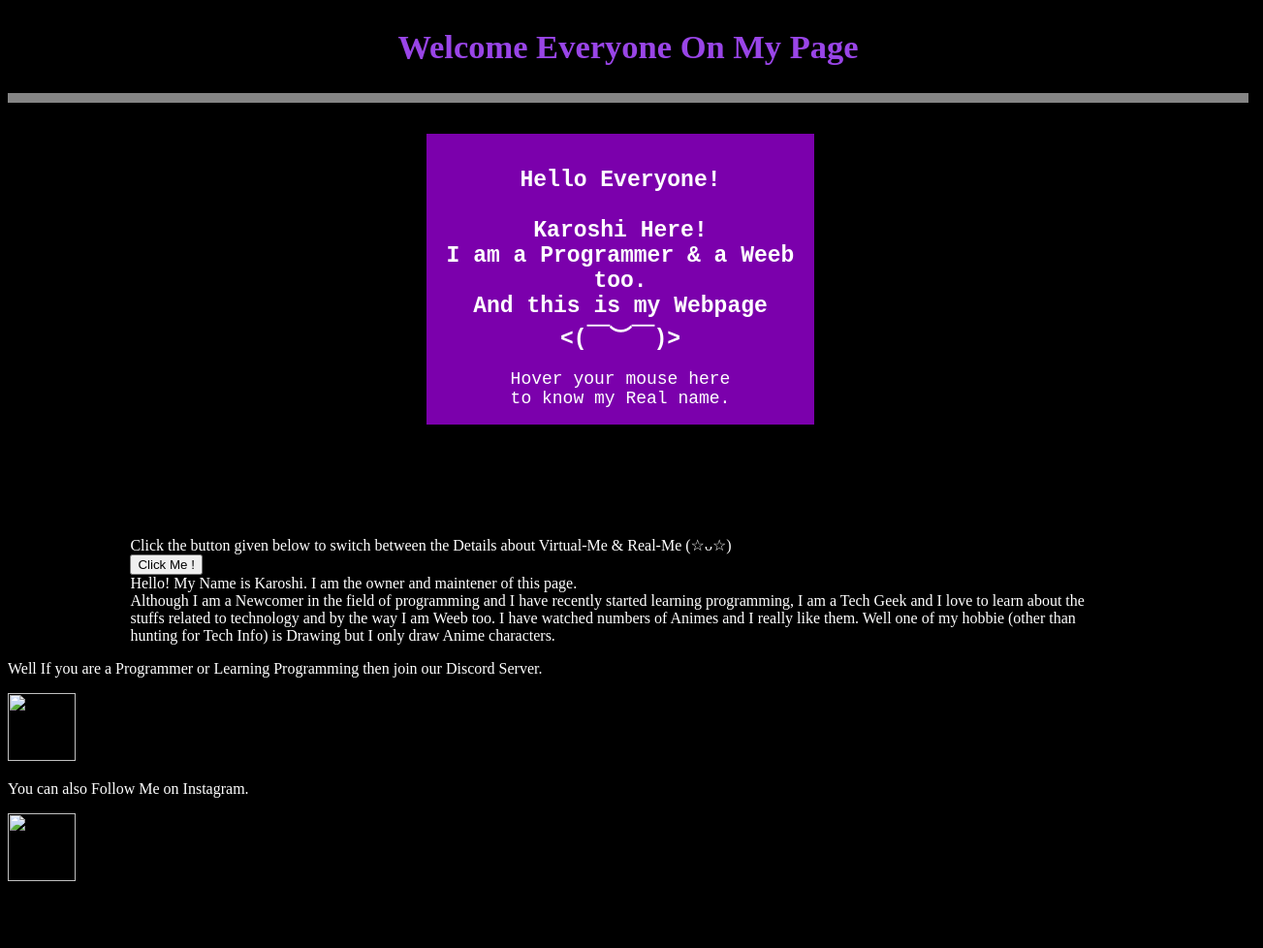
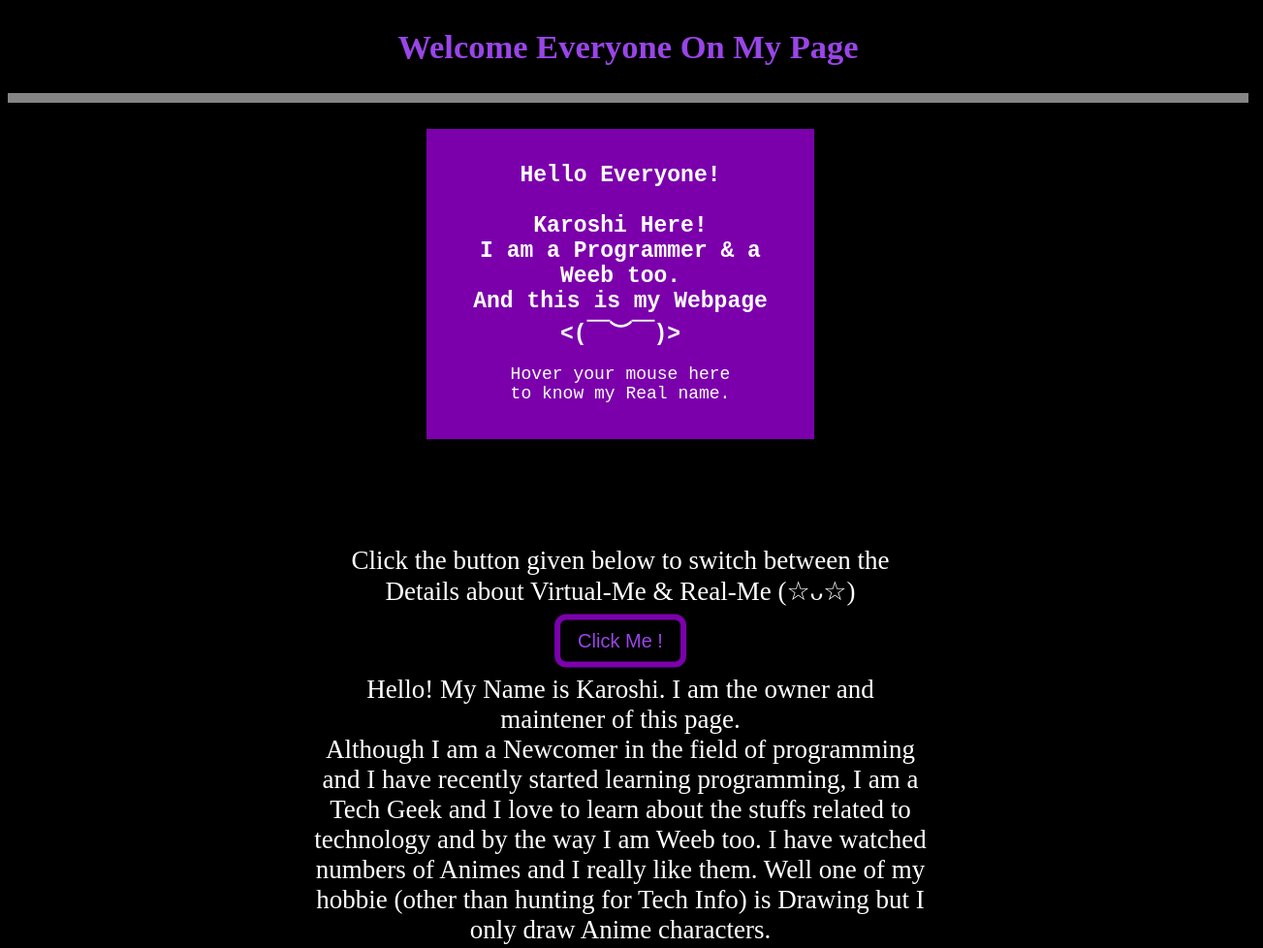
Before and after one commit to KaroshiNara/personal_website, a plain HTML site: page index.html in a window 1280 px wide. Shown: the top 978 px of the page at 97% size, 1303 px wide, since content can reach past the window. Before the commit the page ends 921 px from the top, so only its background shows below. Drawn offline with Linux system fonts and the light colour scheme.

Commit message:
Basic Webpage is Ready

```diff
--- a/stylesheet.css
+++ b/stylesheet.css
@@ -20,7 +20,6 @@ body {
 .progress-container {
   width: 100%;
   height: 10px;
-/*  background: #ccc;*/
   background: #858585;
 }
 
@@ -29,15 +28,9 @@ body {
   background: #7b00ac;
   width: 0%;
 }
-
-.content {
-  padding: 0px;
-  margin: 5px auto 0 auto;
-  width: 80%;
-}
 /*Flip Box-------------------------------------------------------------*/
 .container {
-  height: 540px;
+  height: 550px;
   position: relative;
 }
 
@@ -53,7 +46,7 @@ body {
 .flip-box {
   background-color: transparent;
   width: 400px;
-  height: 300px;
+  height: 320px;
   perspective: 1000px;
 }
 
@@ -93,7 +86,7 @@ body {
 .inside-box1 {
   font-size: 23px;
   font-family:'Courier New', Courier, monospace;
-  margin: 35px 20px 0px;
+  margin: 35px 25px 0px;
 }
 
 .inside-box2 {
@@ -106,3 +99,63 @@ body {
   font-family:'Courier New', Courier, monospace;
   margin: 50px 20px 0px;
 }
+/*This is for the Content*/
+.content {
+  padding: 0px;
+  margin: 5px auto 0 auto;
+  width: 50%;
+  font-size: 25px;
+  font-family: 'Times New Roman', Times, serif;
+}
+/*For Button Styling*/
+.btn {
+  border: 6px solid #7b00ac;
+  background-color: #000000;
+  color: #9945e7;
+  padding: 10px 18px;
+  font-size: 20px;
+  cursor: pointer;
+  border-radius: 12px;
+}
+.click:hover {
+  border-color: #ffffff;
+  color: #ffffff;
+  background-color: #7b00ac;
+}
+/*Centering of Button*/
+.container-button {
+  height: 0px;
+  position: relative;
+  border: 35px solid #000000;
+}
+
+.center-button {
+  margin: 0;
+  position: absolute;
+  top: 50%;
+  left: 50%;
+  -ms-transform: translate(-50%, -50%);
+  transform: translate(-50%, -50%);
+}
+/*Data Formatting Part*/
+.data-formatting {
+  text-align: center;
+  font-size: 27px;
+}
+/*Social Class*/
+.social {
+  text-align: center;
+  font-size: 25px;
+}
+/*Social Media Buttons*/
+.button {
+  border: 6px solid #ffffff;
+  background-color: #ffffff;
+  padding: 0px 0px;
+  border-radius: 10px;
+}
+.center-social {
+  margin: 0% 48% ;
+  top: 50%;
+  left: 50
+}
```
